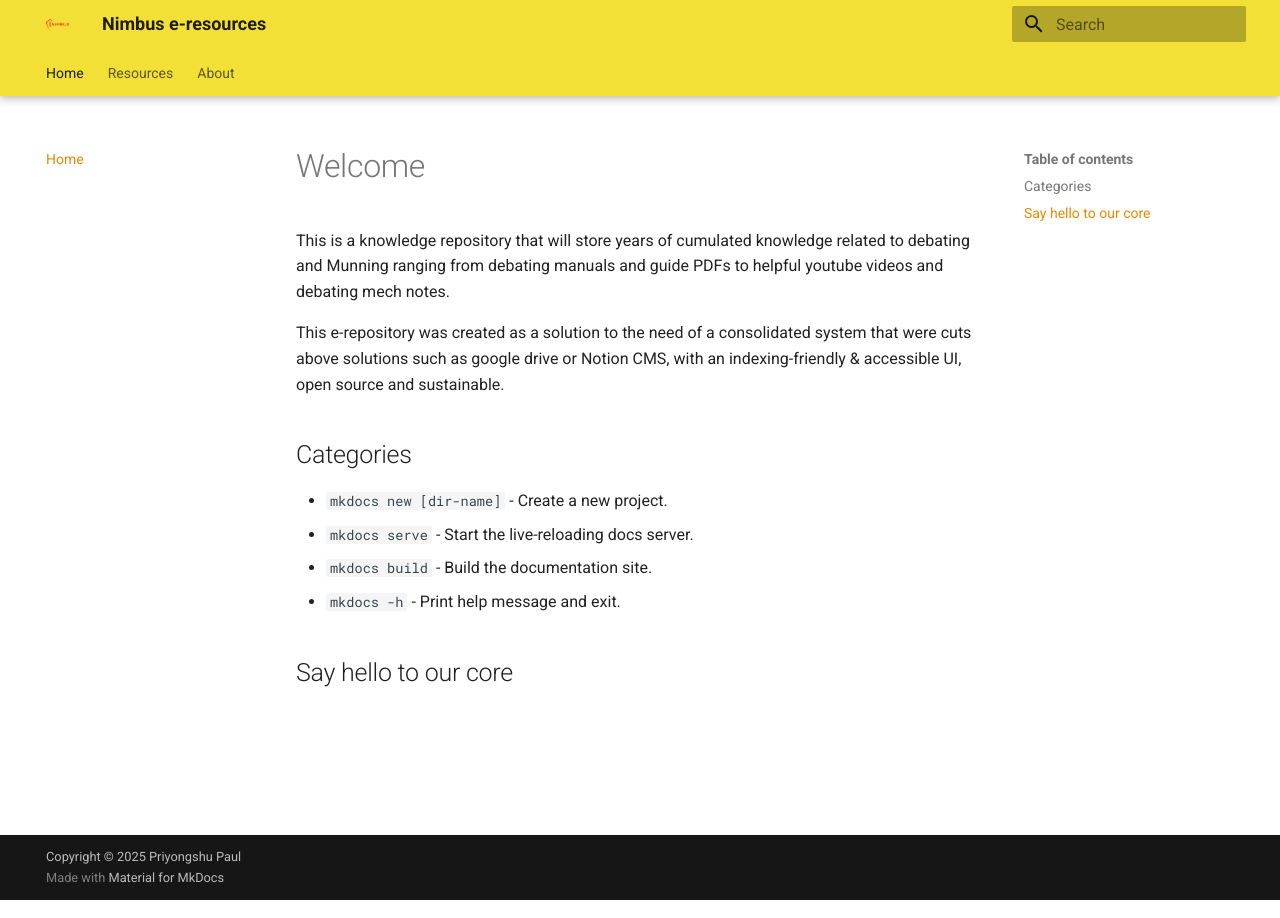
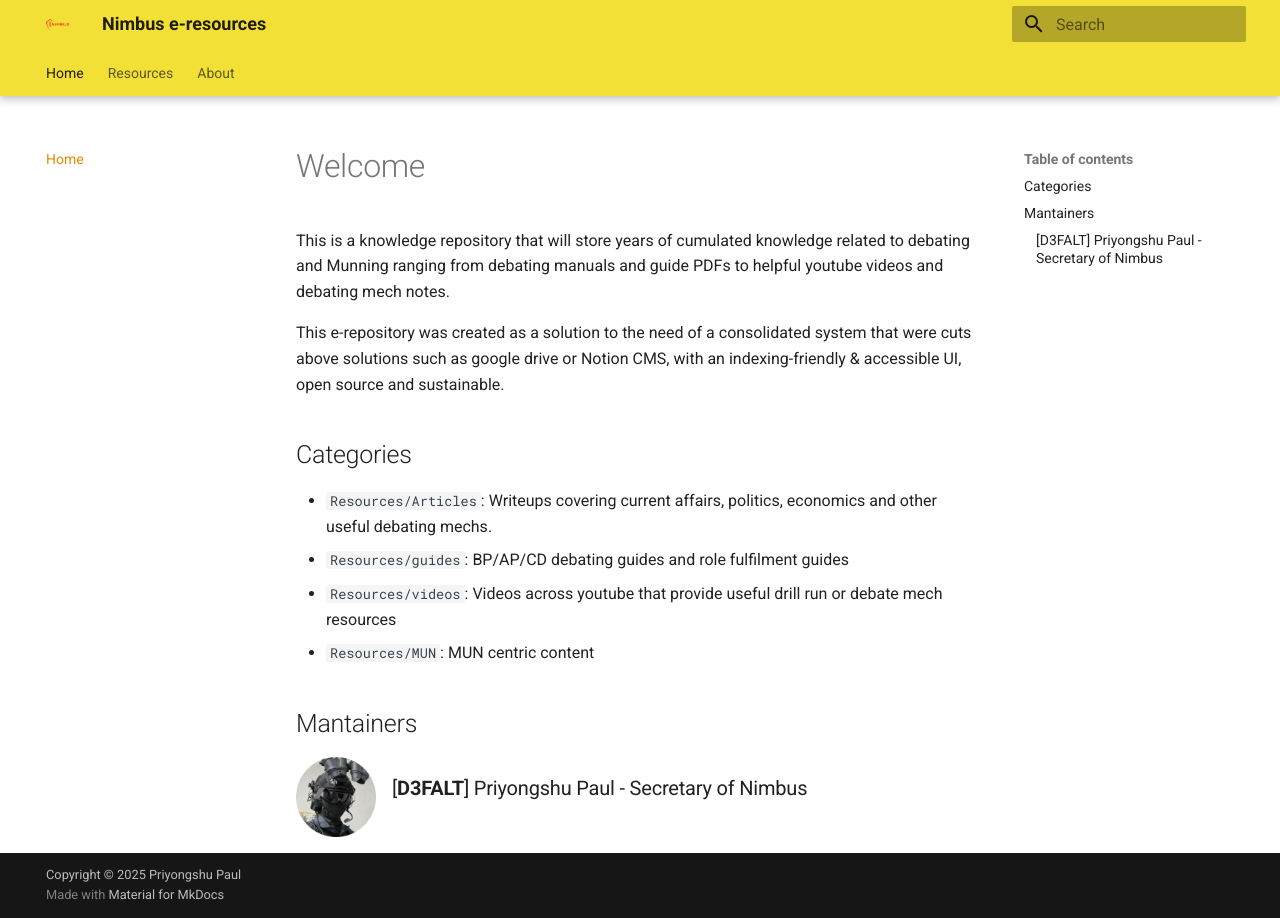
Before and after one commit to DefaltZ/nimbus-docs, an MkDocs documentation site: the page built from docs/index.md, in a window 1280 px wide. Built offline with MkDocs 1.6.1 and Material for MkDocs 9.7.7, drawn with Linux system fonts in a browser that asks for light colours.

Commit message:
added markdown templates and images

```diff
--- a/docs/index.md
+++ b/docs/index.md
@@ -6,9 +6,12 @@ This e-repository was created as a solution to the need of a consolidated system
 
 ## Categories
 
-* `mkdocs new [dir-name]` - Create a new project.
-* `mkdocs serve` - Start the live-reloading docs server.
-* `mkdocs build` - Build the documentation site.
-* `mkdocs -h` - Print help message and exit.
+* `Resources/Articles`: Writeups covering current affairs, politics, economics and other useful debating mechs.
+* `Resources/guides`: BP/AP/CD debating guides and role fulfilment guides
+* `Resources/videos`: Videos across youtube that provide useful drill run or debate mech resources
+* `Resources/MUN`: MUN centric content
 
-## Say hello to our core
+## Mantainers
+
+![cropped me asf](assets/cropped.jpg){width=80 align=left}
+### [**D3FALT**] Priyongshu Paul - Secretary of Nimbus
--- a/mkdocs.yml
+++ b/mkdocs.yml
@@ -20,7 +20,7 @@ nav:
     - videos:
       - videos: resources/videos/videos.md
     - MUN:
-      - MUN: resources/MUN/mun.md
+      - An overview of CBRN: resources/MUN/cbrn-article.md
   - About:
     - Nimbus: about/Nimbus.md
     - Announcements: about/announcements.md
@@ -29,6 +29,7 @@ extra_css:
   - stylesheets/extra.css
 
 markdown_extensions:
+  - attr_list
   - admonition
   - pymdownx.details
   - pymdownx.superfences
```
Also changed, not shown: docs/about/Nimbus.md (+11 -1 lines), docs/resources/MUN/cbrn-article.md (added, +3 -0 lines), docs/assets/cropped.jpg (added), docs/resources/MUN/mun.md (deleted), 1 other file.
